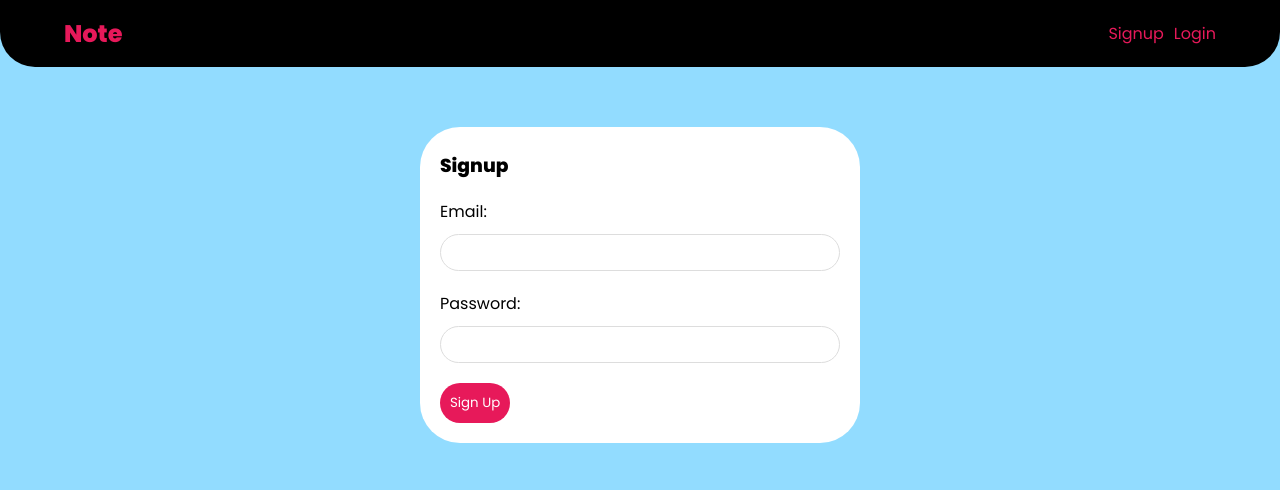
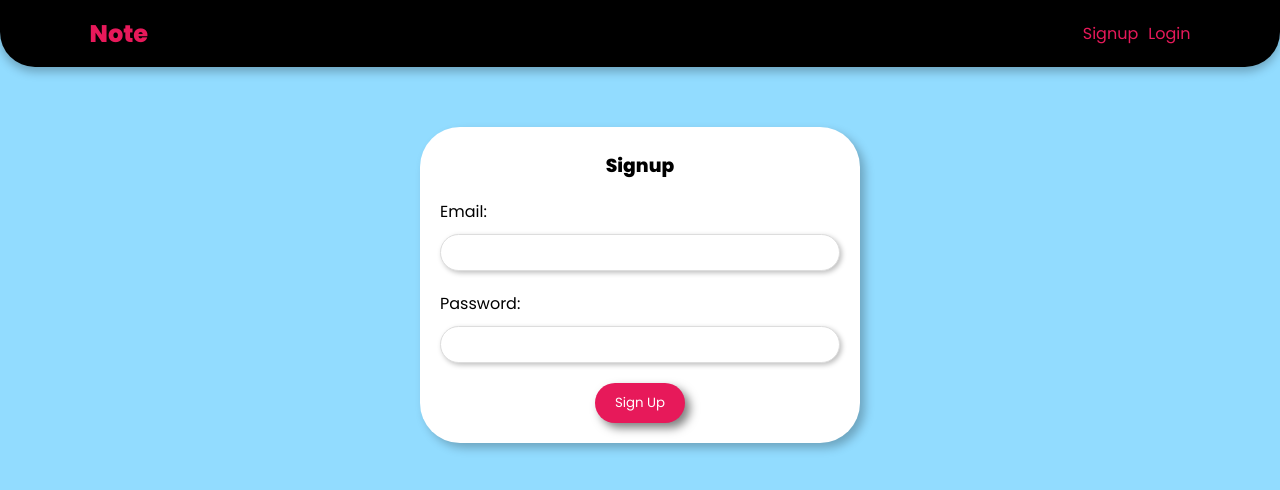
Before and after one commit to m-afiffauzi/mern-notes-app, a React (Create React App) app in the folder frontend/: page /signup in a window 1280 px wide. Shown: the top 490 px of the page. Built offline with nearby package versions, Linux system fonts and the light colour scheme.

Commit message:
fix theme styling

```diff
--- a/frontend/src/components/NoteDetails.js
+++ b/frontend/src/components/NoteDetails.js
@@ -13,7 +13,7 @@ const NoteDetails = ({ note }) => {
     const response = await fetch("/api/notes/" + note._id, {
       method: "DELETE",
       headers: {
-        "Authorization": `Bearer ${user.token}`,
+        Authorization: `Bearer ${user.token}`,
       },
     });
     const json = await response.json();
@@ -30,7 +30,6 @@ const NoteDetails = ({ note }) => {
         <strong>{note.body}</strong>
       </h2>
       <p>{formatDistanceToNow(new Date(note.createdAt), { addSuffix: true })}</p>
-      <span className="material-symbols-outlined">edit</span>
       <span className="material-symbols-outlined" onClick={handleDelete}>
         delete
       </span>
--- a/frontend/src/components/NoteForm.js
+++ b/frontend/src/components/NoteForm.js
@@ -25,7 +25,7 @@ const NoteForm = () => {
       body: JSON.stringify(note),
       headers: {
         "Content-Type": "application/json",
-        "Authorization": `Bearer ${user.token}`,
+        Authorization: `Bearer ${user.token}`,
       },
     });
     const json = await response.json();
@@ -54,8 +54,10 @@ const NoteForm = () => {
       <label>Description:</label>
       <input type="textarea" onChange={(e) => setBody(e.target.value)} value={body} className={emptyFields.includes("body") ? "error" : ""} />
 
-      <button>Add Note</button>
-      {error && <div className="error">{error}</div>}
+      <div>
+        <button>Add Note</button>
+        {error && <div className="error">{error}</div>}
+      </div>
     </form>
   );
 };
--- a/frontend/src/index.css
+++ b/frontend/src/index.css
@@ -19,12 +19,13 @@ body {
 
 /* navbar */
 header {
+  background: var(--black);
   border-radius: 0 0 35px 35px;
-  background: var(--black);
+  box-shadow: 0px 5px 10px 0px rgba(0, 0, 0, 0.25);
 }
 header .container {
   margin: 0 auto;
-  padding: 0 5%;
+  padding: 0 7%;
   display: flex;
   align-items: center;
   justify-content: space-between;
@@ -53,9 +54,11 @@ nav a {
   color: var(--primary);
   margin-left: 10px;
   text-decoration: none;
+  transition: 200ms ease-in-out;
 }
 nav a:hover {
   color: var(--secondary);
+  transition: 200ms ease-in-out;
 }
 nav button {
   background: var(--black);
@@ -65,6 +68,12 @@ nav button {
   border-radius: 20px;
   cursor: pointer;
   font-size: 1em;
+  transition: 200ms ease-in-out;
+}
+nav button:hover {
+  color: var(--secondary);
+  border: 2px solid var(--secondary);
+  transition: 200ms ease-in-out;
 }
 .pages {
   max-width: 1400px;
@@ -83,7 +92,7 @@ nav button {
   margin: 20px auto;
   padding: 20px;
   position: relative;
-  box-shadow: 2px 2px 5px rgba(0, 0, 0, 0.05);
+  box-shadow: 5px 5px 10px 0px rgba(0, 0, 0, 0.25);
 }
 .note-details h4 {
   margin: 0 0 5px 0;
@@ -109,9 +118,24 @@ nav button {
   padding: 6px;
   border-radius: 20px;
   color: rgb(0, 0, 0);
+  box-shadow: 3px 3px 10px 0px rgba(0, 0, 0, 0.5);
+  transition: 300ms ease-in-out;
+}
+.note-details span:hover {
+  box-shadow: 2px 2px 10px 0px rgba(0, 0, 0, 0.25);
+  transition: 300ms ease-in-out;
 }
 
 /* new workout form */
+form.create h3 {
+  text-align: center;
+}
+form.create div {
+  display: flex;
+  flex-direction: column;
+  justify-content: center;
+  align-items: center;
+}
 label,
 input {
   display: block;
@@ -124,6 +148,7 @@ input {
   border: 1px solid #ddd;
   border-radius: 20px;
   box-sizing: border-box;
+  box-shadow: 2px 2px 5px 0px rgba(0, 0, 0, 0.25);
 }
 form button {
   background: var(--primary);
@@ -133,6 +158,12 @@ form button {
   font-family: "Poppins";
   border-radius: 20px;
   cursor: pointer;
+  box-shadow: 5px 5px 10px 0px rgba(0, 0, 0, 0.5);
+  transition: 300ms ease-in-out;
+}
+form button:hover {
+  box-shadow: 2px 2px 10px 0px rgba(0, 0, 0, 0.25);
+  transition: 300ms ease-in-out;
 }
 div.error {
   padding: 10px;
@@ -154,6 +185,20 @@ form.login {
   padding: 5px 20px 20px 20px;
   background: white;
   border-radius: 40px;
+  box-shadow: 5px 5px 10px 0px rgba(0, 0, 0, 0.25);
+}
+form.signup h3,
+form.login h3 {
+  text-align: center;
+}
+form.signup div,
+form.login div {
+  display: flex;
+  justify-content: center;
+}
+form.signup div button,
+form.login div button {
+  padding: 10px 20px;
 }
 
 /* breakpoint 992px */
--- a/frontend/src/pages/Login.js
+++ b/frontend/src/pages/Login.js
@@ -19,8 +19,10 @@ const Login = () => {
       <input type="email" onChange={(e) => setEmail(e.target.value)} value={email} />
       <label>Password:</label>
       <input type="password" onChange={(e) => setPassword(e.target.value)} value={password} />
-      <button disabled={loading}>Log In</button>
-      {error && <div className="error">{error}</div>}
+      <div>
+        <button disabled={loading}>Log In</button>
+        {error && <div className="error">{error}</div>}
+      </div>
     </form>
   );
 };
--- a/frontend/src/pages/Signup.js
+++ b/frontend/src/pages/Signup.js
@@ -19,8 +19,10 @@ const Signup = () => {
       <input type="email" onChange={(e) => setEmail(e.target.value)} value={email} />
       <label>Password:</label>
       <input type="password" onChange={(e) => setPassword(e.target.value)} value={password} />
-      <button disabled={loading}>Sign Up</button>
-      {error && <div className="error">{error}</div>}
+      <div>
+        <button disabled={loading}>Sign Up</button>
+        {error && <div className="error">{error}</div>}
+      </div>
     </form>
   );
 };
```
